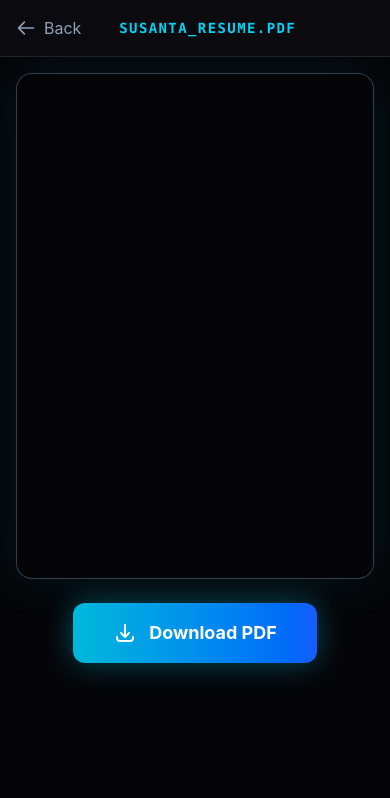
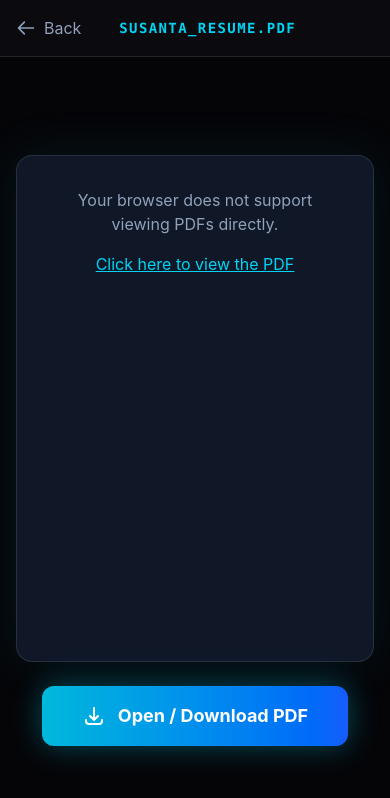
Before and after one commit to Susantanayak1999/portfolio-frontend, a React app: page /view-resume in a window 390 px wide. Shown: the top 798 px of the page. Built offline with nearby package versions, Linux system fonts and the light colour scheme; the HTML template or start-up script is replaced by a standard one.

Commit message:
fixed mobile pdf viewer using url params

```diff
--- a/src/App.jsx
+++ b/src/App.jsx
@@ -249,12 +249,8 @@ function AboutScreen({ resume, onClose }) {
 
                   {/* 👇 THIS IS THE BUTTON YOU WERE LOOKING FOR 👇 */}
                   <a
-                    href="/view-resume"
-                    onClick={() => {
-                      // We pass the Cloudinary URL to the new page
-                      window.history.pushState({ usr: { pdfUrl: downloadUrl } }, '');
-                      setShowDownloadPopup(false);
-                    }}
+                    href={`/view-resume?url=${encodeURIComponent(downloadUrl)}`}
+                    onClick={() => setShowDownloadPopup(false)}
                     className="w-full bg-cyan-500 hover:bg-cyan-400 text-white py-3 rounded-xl font-bold flex items-center justify-center gap-2 transition"
                   >
                     Open the Secret
--- a/src/ResumeViewer.jsx
+++ b/src/ResumeViewer.jsx
@@ -1,10 +1,11 @@
-import { useParams, useNavigate } from 'react-router-dom';
+import { useSearchParams, useNavigate } from 'react-router-dom';
 
 export default function ResumeViewer() {
   const navigate = useNavigate();
+  const [searchParams] = useSearchParams();
 
-  // We will pass the URL in the state from the main page
-  const pdfUrl = window.history.state?.usr?.pdfUrl || "/resume.pdf";
+  // Read the URL from the address bar
+  const pdfUrl = searchParams.get('url') || '/resume.pdf';
 
   return (
     <div className="min-h-screen bg-[#050508] text-white flex flex-col">
@@ -15,29 +16,36 @@ export default function ResumeViewer() {
           Back
         </button>
         <h2 className="font-bold font-mono tracking-widest text-sm text-cyan-400">SUSANTA_RESUME.PDF</h2>
-        <div className="w-10"></div> {/* Spacer for centering */}
+        <div className="w-10"></div>
       </div>
 
       {/* PDF VIEWER */}
-      <div className="flex-grow p-4 md:p-8 flex flex-col items-center">
-        <div className="w-full max-w-4xl h-[60vh] md:h-[75vh] bg-gray-800 rounded-2xl overflow-hidden mb-6 border border-white/10 shadow-[0_0_50px_rgba(6,182,212,0.1)]">
-          <iframe
-            src={pdfUrl}
+      <div className="flex-grow p-4 md:p-8 flex flex-col items-center justify-center">
+        <div className="w-full max-w-4xl h-[60vh] md:h-[75vh] bg-gray-900 rounded-2xl overflow-hidden mb-6 border border-white/10 shadow-[0_0_50px_rgba(6,182,212,0.1)] flex flex-col items-center justify-center">
+          {/* Using an object tag is more reliable on mobile than iframe for PDFs */}
+          <object
+            data={pdfUrl}
+            type="application/pdf"
             className="w-full h-full"
-            title="Resume PDF"
-          />
+          >
+            <div className="text-center p-8">
+              <p className="text-slate-400 mb-4">Your browser does not support viewing PDFs directly.</p>
+              <a href={pdfUrl} target="_blank" rel="noreferrer" className="text-cyan-400 underline">
+                Click here to view the PDF
+              </a>
+            </div>
+          </object>
         </div>
 
         {/* DOWNLOAD BUTTON */}
         <a
           href={pdfUrl}
-          download="Susanta_Resume.pdf"
           target="_blank"
           rel="noreferrer"
           className="bg-gradient-to-r from-cyan-500 to-blue-600 hover:from-cyan-400 hover:to-blue-500 text-white px-10 py-4 rounded-xl font-bold text-lg transition shadow-[0_0_30px_rgba(6,182,212,0.4)] flex items-center gap-3"
         >
           <svg className="w-6 h-6" fill="none" stroke="currentColor" viewBox="0 0 24 24"><path strokeLinecap="round" strokeLinejoin="round" strokeWidth="2" d="M4 16v1a3 3 0 003 3h10a3 3 0 003-3v-1m-4-4l-4 4m0 0l-4-4m4 4V4"></path></svg>
-          Download PDF
+          Open / Download PDF
         </a>
       </div>
     </div>
```
